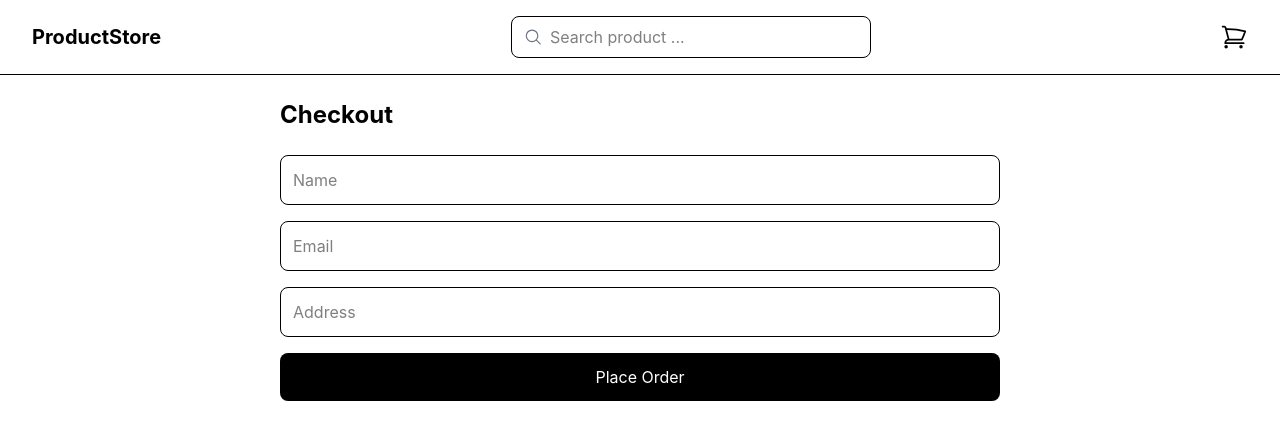
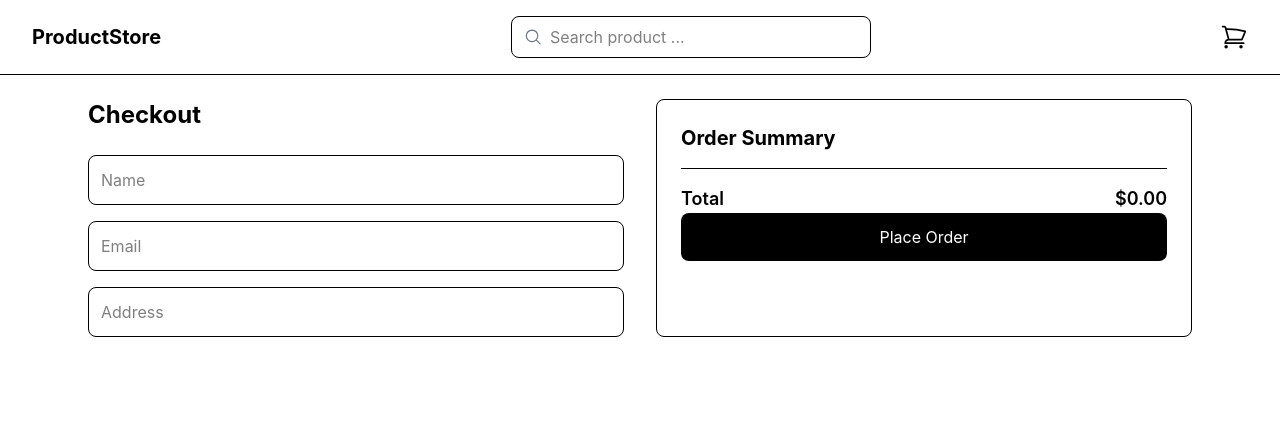
Before and after one commit to OmKhandale05/product-store, a React (Vite) app: page /checkout in a window 1280 px wide. Shown: the top 440 px of the page. Built offline with nearby package versions, Linux system fonts and the light colour scheme.

Commit message:
Feature: Add checkout order summary of product

```diff
--- a/src/pages/Checkout.jsx
+++ b/src/pages/Checkout.jsx
@@ -2,47 +2,64 @@ import { toast } from "react-toastify";
 import { useCart } from "../context/CartContext";
 
 const Checkout = () => {
-    const { cartItems, clearCart} = useCart();
+  const { cartItems, clearCart } = useCart();
+
+  const total = cartItems.reduce(
+    (acc, item) => acc + item.price * item.quantity,
+    0
+  );
 
   const handleOrder = () => {
-        toast.success("Order placed successfully..")
+    toast.success("Order placed successfully..");
     clearCart();
-    }
+  };
   return (
-        <div className="max-w-3xl mx-auto p-6">
-            <h1 className="text-2xl font-bold mb-6">
-                Checkout
-            </h1>
+    <div className="max-w-6xl mx-auto p-6 grid md:grid-cols-2 gap-8">
+      <div>
+        <h1 className="text-2xl font-bold mb-6">Checkout</h1>
         <div className="space-y-4">
           <input
             type="text"
             placeholder="Name"
             className="w-full border p-3 rounded-lg"
-
           />
           <input
             type="email"
             placeholder="Email"
             className="w-full border p-3 rounded-lg"
-
           />
           <input
             type="text"
             placeholder="Address"
             className="w-full border p-3 rounded-lg"
+          />
+        </div>
+      </div>
 
-                />
+      <div className="border rounded-lg p-6">
+        <h2 className="text-xl font-bold mb-4">Order Summary</h2>
+        {cartItems.map((item) => (
+          <div key={item.id} className="flex justify-between mb-3">
+            <span>
+              {item.title} x {item.quantity}
+            </span>
+            <span>${(item.price * item.quantity).toFixed(2)}</span>
+          </div>
+        ))}
+        <hr className="my-4" />
+        <div className="flex justify-between font-semibold text-lg">
+          <span>Total</span>
+          <span>${total.toFixed(2)}</span>
+        </div>
         <button
           onClick={handleOrder}
           className="w-full bg-black text-white rounded-lg hover:bg-gray-800 py-3 cursor-pointer"
-
         >
-
           Place Order
         </button>
       </div>
     </div>
   );
-}
+};
 
 export default Checkout;
```
Lines whose indentation alone changed are shown as unchanged.
